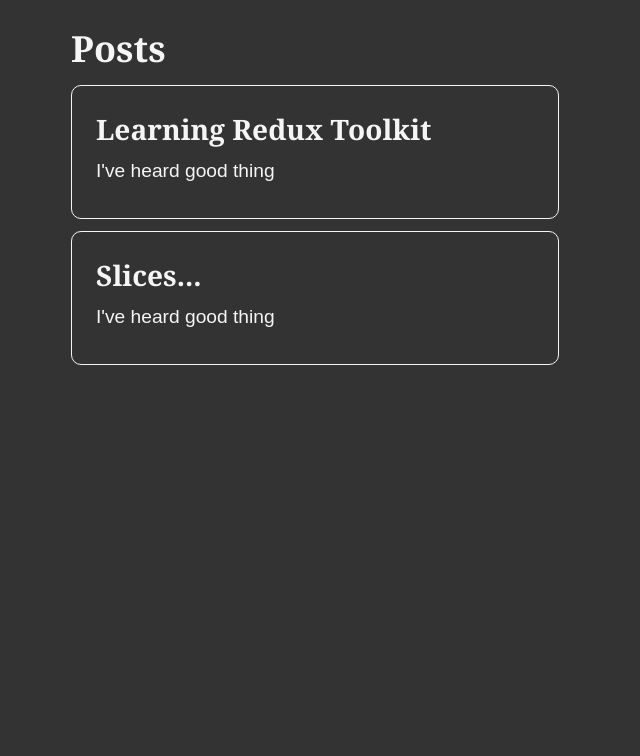
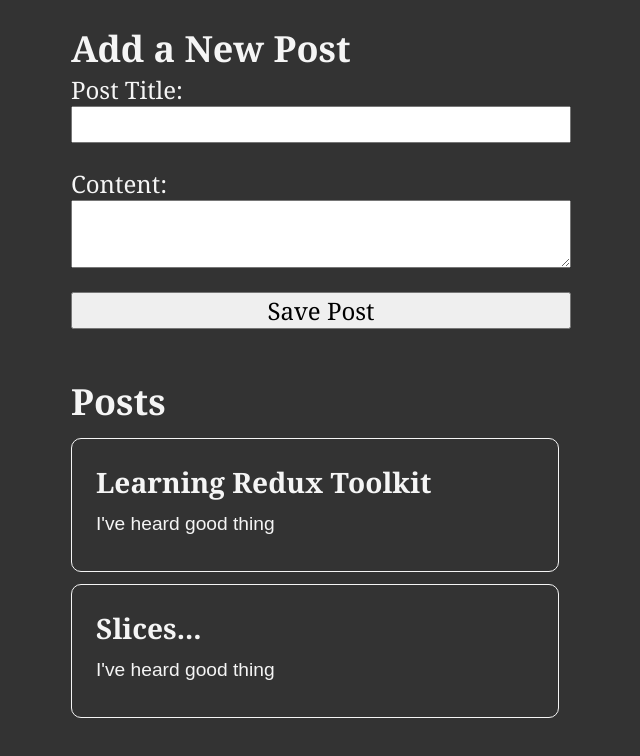
Before and after one commit to parrodiv/02_redux_toolkit_blogposts, a React (Create React App) app: page / in a window 1280 px wide. Shown: the top 756 px of the page, without its empty margins (319-959 px from the left). Built offline with nearby package versions, Linux system fonts and the light colour scheme.

Commit message:
Saving a new post

```diff
--- a/src/App.js
+++ b/src/App.js
@@ -1,9 +1,10 @@
-
+import AddPostForm from "./features/posts/AddPostForm";
 import PostsList from "./features/posts/PostsList";
 
 function App() {
   return (
    <main className="App">
+    <AddPostForm />
     <PostsList />
    </main>
   );
--- /dev/null
+++ b/src/features/posts/AddPostForm.js
@@ -0,0 +1,59 @@
+import { useState } from 'react'
+import { useDispatch } from 'react-redux'
+import { nanoid } from '@reduxjs/toolkit' //help us to generate a random id
+
+import { postAdded } from './postsSlice'
+
+import React from 'react'
+
+const AddPostForm = () => {
+  const [title, setTitle] = useState('')
+  const [content, setContent] = useState('')
+
+  const onTitleChanged = (e) => setTitle(e.target.value)
+  const onContentChanged = (e) => setContent(e.target.value)
+
+  const dispatch = useDispatch()
+
+  const onSavePostClicked = () => {
+    if (title && content) {
+      dispatch(
+        postAdded({
+          id: nanoid(),
+          title,
+          content,
+        })
+      )
+      setTitle('')
+      setContent('')
+    }
+  }
+
+  return (
+    <section>
+      <h2>Add a New Post</h2>
+      <form>
+        <label htmlFor='postTitle'>Post Title:</label>
+        <input
+          type='text'
+          id='postTitle'
+          name='postTitle'
+          value={title}
+          onChange={onTitleChanged}
+        />
+        <label htmlFor='postContent'>Content:</label>
+        <textarea
+          id='postContent'
+          name='postContent'
+          value={content}
+          onChange={onContentChanged}
+        />
+        <button type='button' onClick={onSavePostClicked}>
+          Save Post
+        </button>
+      </form>
+    </section>
+  )
+}
+
+export default AddPostForm
```
